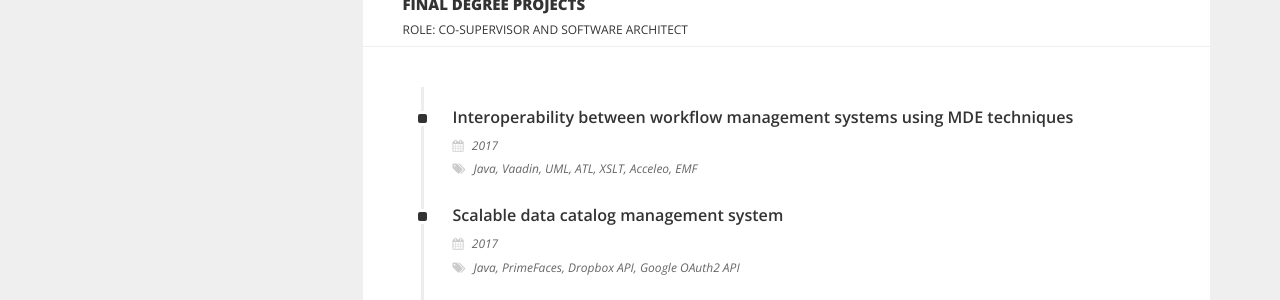
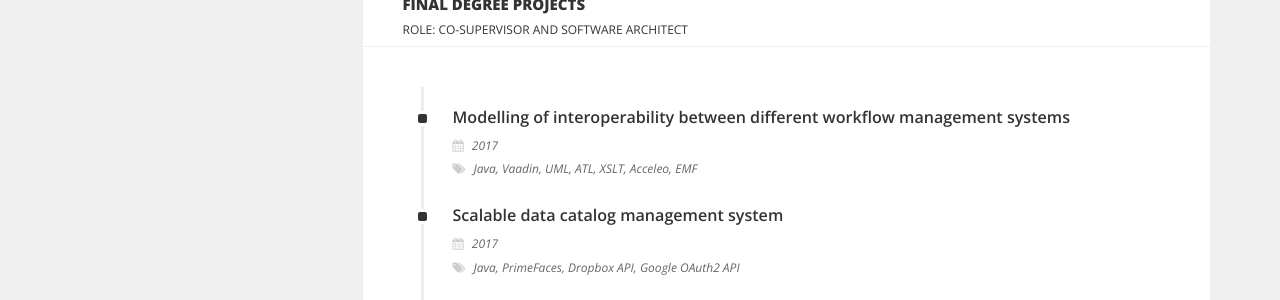
Before and after one commit to rsaladocid/personal-site, a Jekyll site: the page built from experience/index.md, in a window 1280 px wide. Shown: the part 912-1212 px from the top of the page. Built offline with Jekyll 4.4.1, drawn with Linux system fonts in a browser that asks for light colours.

Commit message:
Update finaldegreeprojects.yml

```diff
--- a/_data/finaldegreeprojects.yml
+++ b/_data/finaldegreeprojects.yml
@@ -1,4 +1,4 @@
-- title: Interoperability between workflow management systems using MDE techniques
+- title: Modelling of interoperability between different workflow management systems
   date: 2017
   description:
   tags: "Java, Vaadin, UML, ATL, XSLT, Acceleo, EMF"
```
